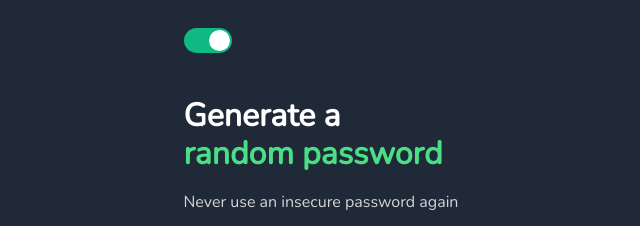
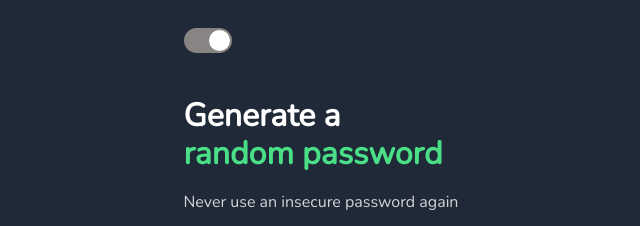
Before and after one commit to Petrasoderstrom1612/Password-generator, a plain HTML site: page index.html in a window 1280 px wide. Both pictures are taken after a click on the button 526 px from the left and 40 px from the top of the page. Shown: the top 226 px of the page, 319-959 px from the left. Drawn offline with nearby package versions, Linux system fonts and the light colour scheme.

Commit message:
better contrast on toggle

```diff
--- a/index.css
+++ b/index.css
@@ -77,7 +77,7 @@ p {
     position: relative;
     width: 48px;
     height: 25px;
-    background-color: #ccc;
+    background-color: #1F2937;
     border-radius: 25px;
     cursor: pointer;
     border: none;
@@ -101,7 +101,7 @@ p {
 
 
 body.dark-theme .toggle-switch {
-    background-color: #10B981;
+    background-color: #898484;
 }
 
 body.dark-theme .toggle-switch::before {
```
